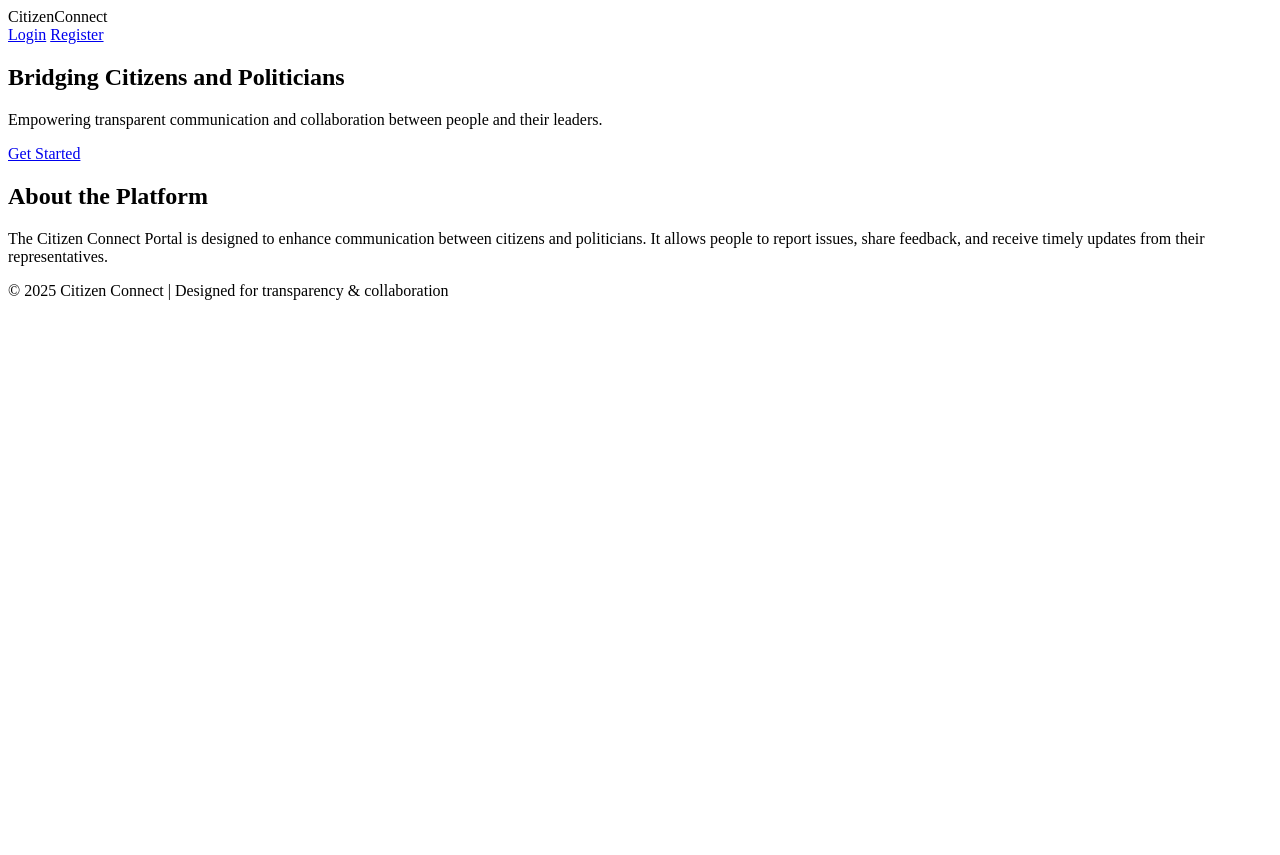
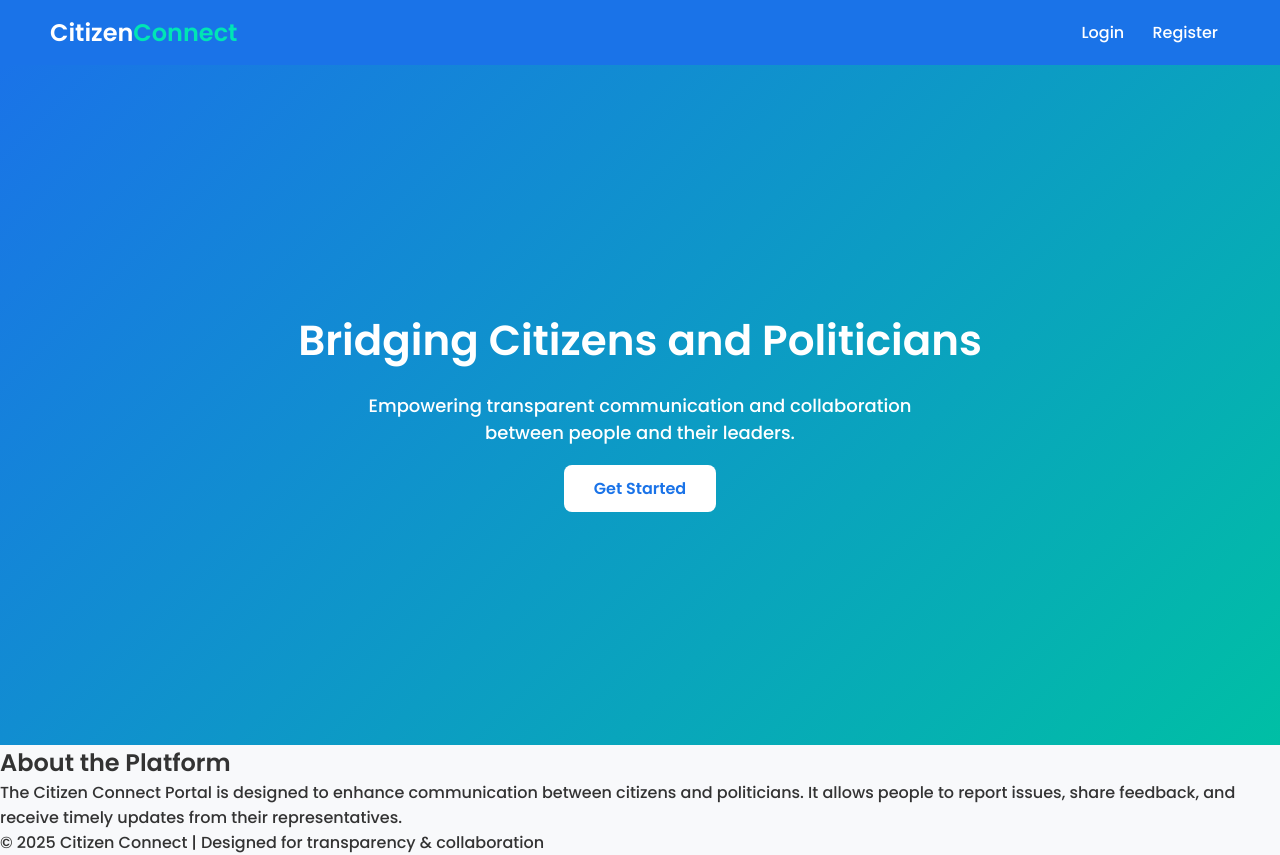
Before and after one commit to unbreakablesoul/Political, a plain HTML site: page index.html in a window 1280 px wide. Before the commit the page ends 800 px from the top, so only its background shows below. Drawn offline with Linux system fonts and the light colour scheme.

Commit message:
Update index.html

```diff
--- a/index.html
+++ b/index.html
@@ -4,7 +4,7 @@
   <meta charset="UTF-8">
   <meta name="viewport" content="width=device-width, initial-scale=1.0">
   <title>Citizen Portal – Home</title>
-  <link rel="stylesheet" href="citizen_portal.css">
+  <link rel="stylesheet" href="index.css">
 </head>
 <body>
 
```
